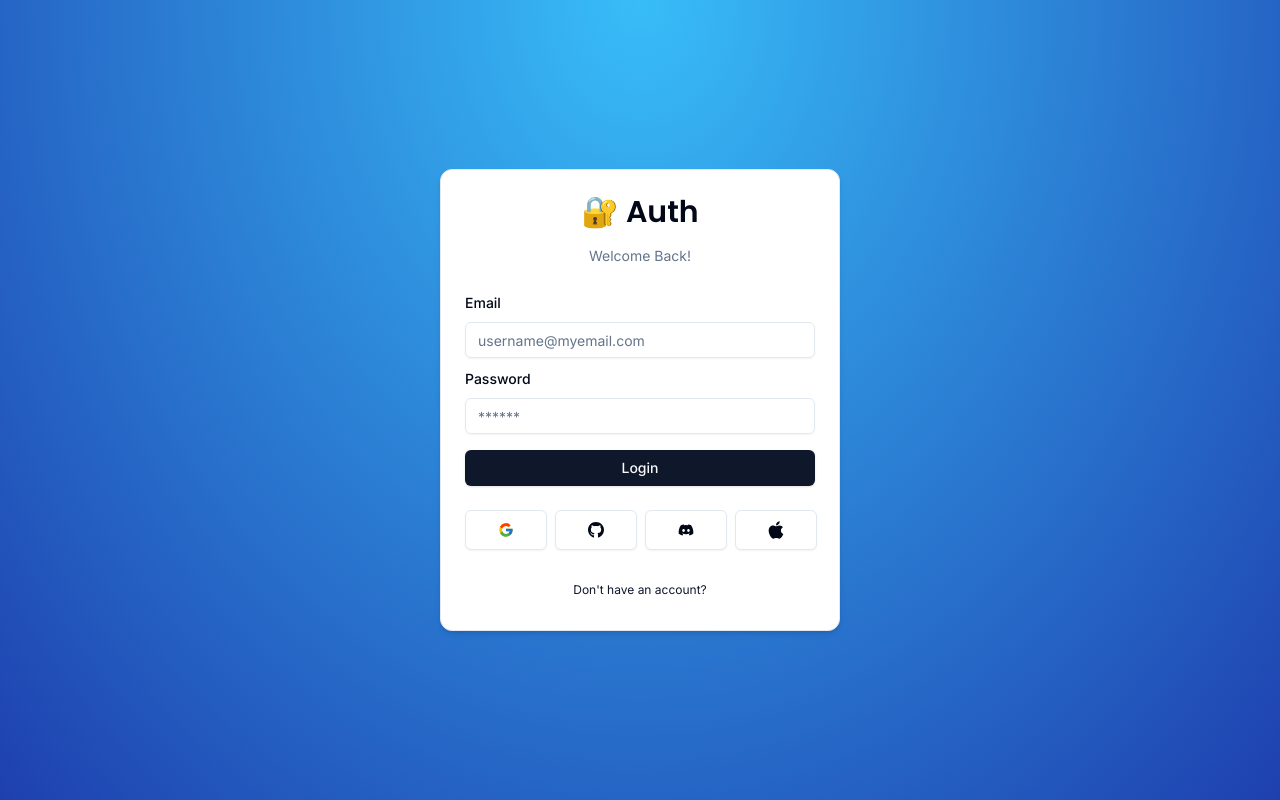
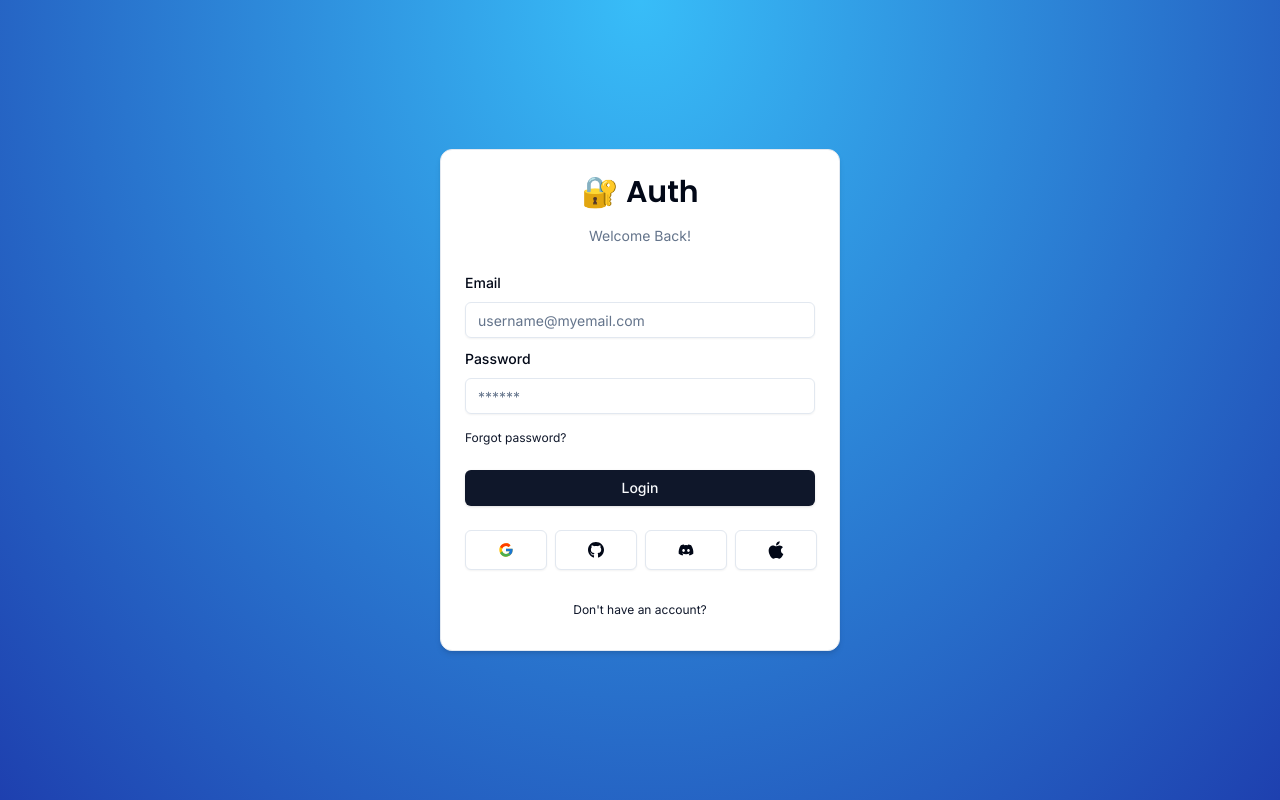
Before and after one commit to Dev0715/Next-OAuth-Payment-AWS, a Next.js app: page /auth/login in a window 1280 px wide. Built offline with nearby package versions, Linux system fonts and the light colour scheme; no server answers.

Commit message:
feat(auth): add `forgot pwd` link to login form

```diff
--- a/components/auth/login-form.tsx
+++ b/components/auth/login-form.tsx
@@ -5,6 +5,7 @@ import { zodResolver } from "@hookform/resolvers/zod";
 import { useState, useTransition } from "react";
 import { useForm } from "react-hook-form";
 import { useSearchParams } from "next/navigation";
+import Link from "next/link";
 
 import { LoginSchema } from "@/schemas";
 import { CardWrapper } from "@/components/auth/card-wrapper";
@@ -103,6 +104,14 @@ export const LoginForm = () => {
                         type="password"
                       />
                     </FormControl>
+                    <Button
+                      size="sm"
+                      variant="link"
+                      asChild
+                      className="px-0 font-normal"
+                    >
+                      <Link href="/auth/reset">Forgot password?</Link>
+                    </Button>
                     <FormMessage />
                   </FormItem>
                 )}
```
